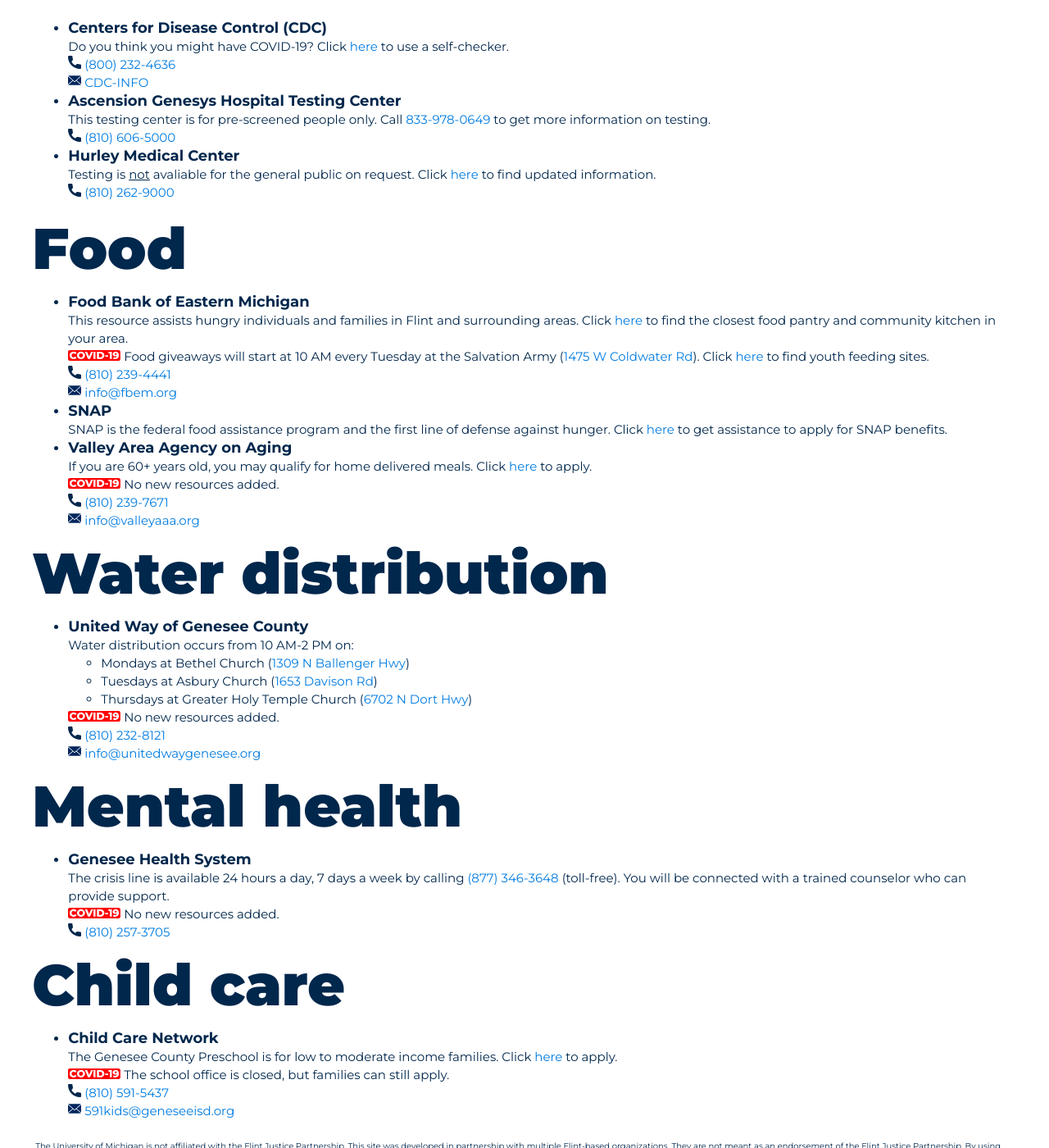
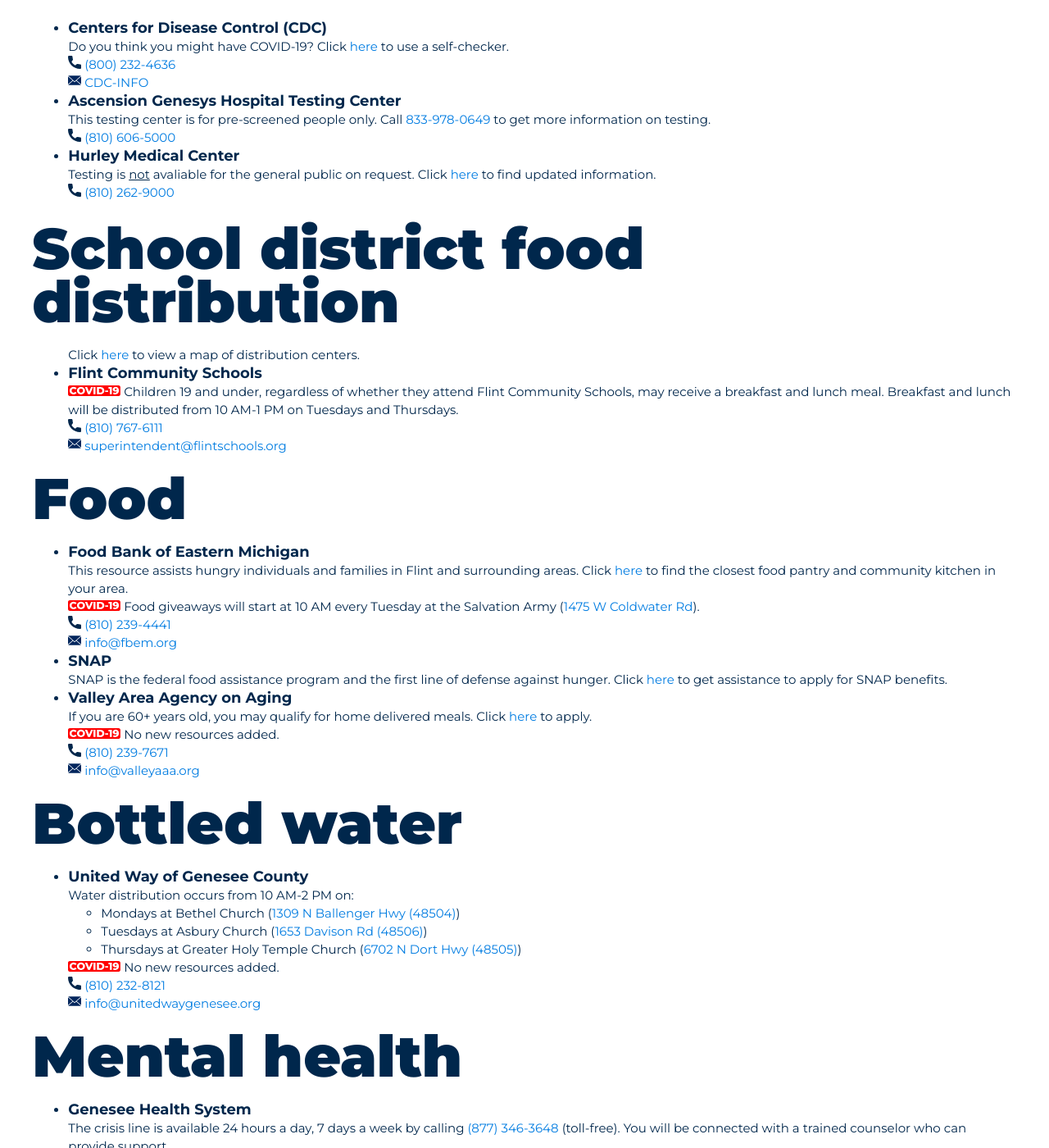
Before and after one commit to umichfjp/umichfjp.github.io, a Jekyll site: the page built from pages/resources.html, in a window 1280 px wide and 1400 px high, scrolled down 323 px. Shown: the whole window at 82% size. Built offline with Jekyll 4.4.1, drawn with Linux system fonts in a browser that asks for light colours.

Commit message:
Update resources.html

```diff
--- a/pages/resources.html
+++ b/pages/resources.html
@@ -43,13 +43,27 @@ title: Flint Justice Partnership Official Website
         </h3>
 
 
+        <div class="titlere">School district food distribution</div>
+        <ul>
+        <h3>
+          Click <a href="https://www.google.com/maps/d/viewer?mid=151JYGrtVgMWek4BjyMvK41i6IlWYP7Yu&hl=en&usp=sharing">here</a> to view a map of distribution centers.
+          <li>
+            <b><big>Flint Community Schools</big></b>
+            <br /><img src="https://umichfjp.github.io/assets/icons/covid.svg" alt="covid-19" style="width:64px;"> Children 19 and under, regardless of whether they attend Flint Community Schools, may receive a breakfast and lunch meal. Breakfast and lunch will be distributed from 10 AM-1 PM on Tuesdays and Thursdays.
+            <br /><img src="https://umichfjp.github.io/assets/icons/phone.svg" alt="Phone" style="width:16px;"> <a href="tel:+1810-767-6111">(810) 767-6111</a>
+            <br /><img src="https://umichfjp.github.io/assets/icons/mail.svg" alt="Mail" style="width:16px;"> <a href="mailto:superintendent@flintschools.org">superintendent@flintschools.org</a>
+          </li>
+        </h3>
+        </ul>
+
+
         <div class="titlere">Food</div>
         <ul>
         <h3>
           <li>
             <b><big>Food Bank of Eastern Michigan</big></b>
             <br />This resource assists hungry individuals and families in Flint and surrounding areas. Click <a href="https://www.fbem.org/where-to-get-food/find-a-food-pantry/#agency-locator" target="_blank">here</a> to find the closest food pantry and community kitchen in your area.
-            <br /><img src="https://umichfjp.github.io/assets/icons/covid.svg" alt="covid-19" style="width:64px;"> Food giveaways will start at 10 AM every Tuesday at the Salvation Army (<a href="https://goo.gl/maps/Au8dX9RTKAHvJbTt7" target="_blank">1475 W Coldwater Rd</a>). Click <a href="https://www.mcgi.state.mi.us/schoolnutrition/" target="_blank">here</a> to find youth feeding sites.
+            <br /><img src="https://umichfjp.github.io/assets/icons/covid.svg" alt="covid-19" style="width:64px;"> Food giveaways will start at 10 AM every Tuesday at the Salvation Army (<a href="https://goo.gl/maps/Au8dX9RTKAHvJbTt7" target="_blank">1475 W Coldwater Rd</a>).
             <br /><img src="https://umichfjp.github.io/assets/icons/phone.svg" alt="Phone" style="width:16px;"> <a href="tel:+1810-239-4441">(810) 239-4441</a>
             <br /><img src="https://umichfjp.github.io/assets/icons/mail.svg" alt="Mail" style="width:16px;"> <a href="mailto:info@fbem.org">info@fbem.org</a>
           </li>
@@ -70,15 +84,15 @@ title: Flint Justice Partnership Official Website
         </ul>
 
 
-        <div class="titlere">Water distribution</div>
+        <div class="titlere">Bottled water</div>
         <ul>
         <h3>
           <li>
             <b><big>United Way of Genesee County</big></b>
             <br />Water distribution occurs from 10 AM-2 PM on:
-            <ul><li>Mondays at Bethel Church (<a href="https://goo.gl/maps/hh6MeEViJMpJLiSq5" target="_blank">1309 N Ballenger Hwy</a>)</li>
-            <li>Tuesdays at Asbury Church (<a href="https://goo.gl/maps/mdrFnsXf3gg1RYyE9" target="_blank">1653 Davison Rd</a>)</li>
-            <li>Thursdays at Greater Holy Temple Church (<a href="https://goo.gl/maps/PfTomXK2b5iB4rC46" target="_blank">6702 N Dort Hwy</a>)</li></ul>
+            <ul><li>Mondays at Bethel Church (<a href="https://goo.gl/maps/hh6MeEViJMpJLiSq5" target="_blank">1309 N Ballenger Hwy (48504)</a>)</li>
+            <li>Tuesdays at Asbury Church (<a href="https://goo.gl/maps/mdrFnsXf3gg1RYyE9" target="_blank">1653 Davison Rd (48506)</a>)</li>
+            <li>Thursdays at Greater Holy Temple Church (<a href="https://goo.gl/maps/PfTomXK2b5iB4rC46" target="_blank">6702 N Dort Hwy (48505)</a>)</li></ul>
             <img src="https://umichfjp.github.io/assets/icons/covid.svg" alt="covid-19" style="width:64px;"> No new resources added.
             <br /><img src="https://umichfjp.github.io/assets/icons/phone.svg" alt="Phone" style="width:16px;"> <a href="tel:+1810-232-8121">(810) 232-8121</a>
             <br /><img src="https://umichfjp.github.io/assets/icons/mail.svg" alt="Mail" style="width:16px;"> <a href="mailto:info@unitedwaygenesee.org">info@unitedwaygenesee.org</a>
```
